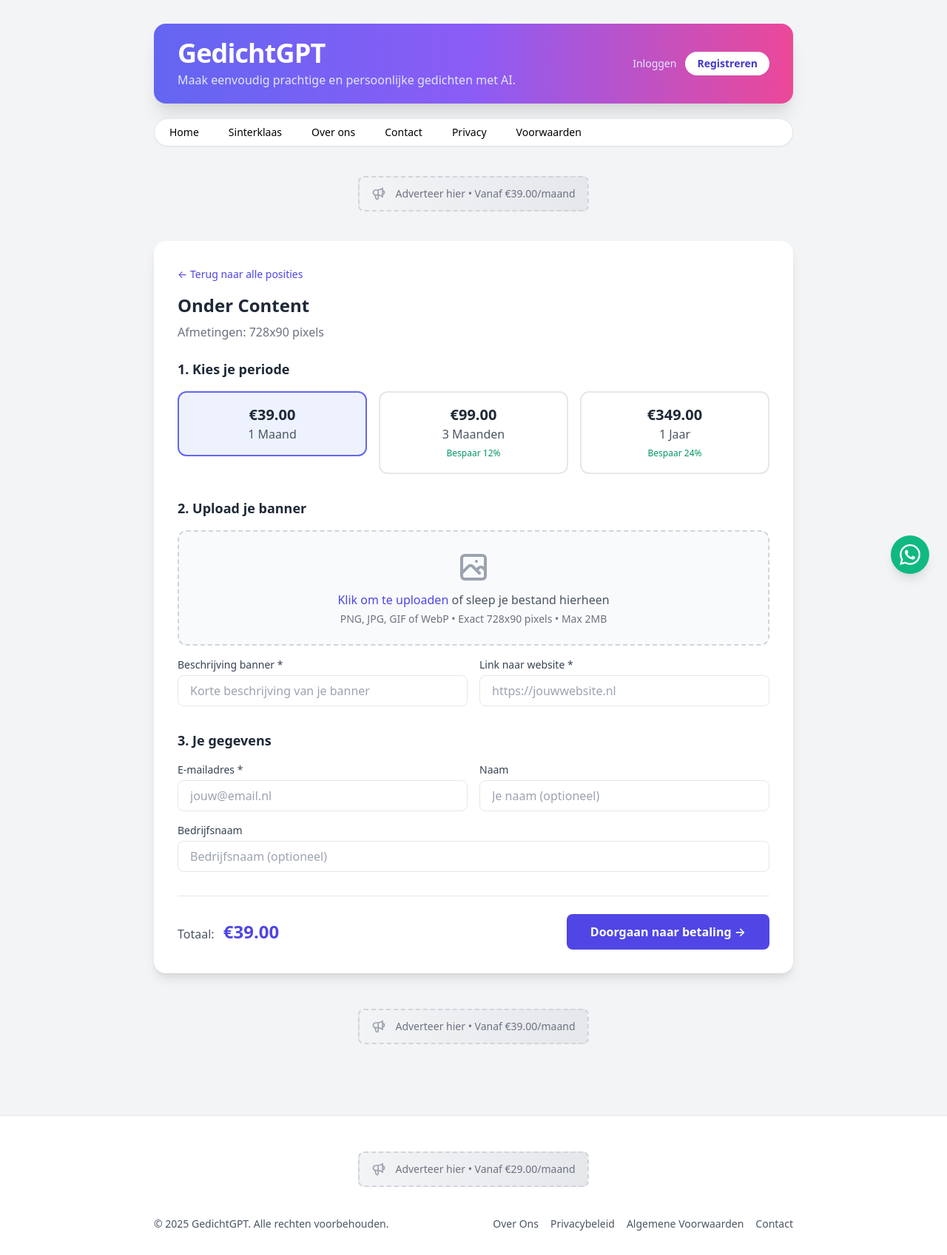
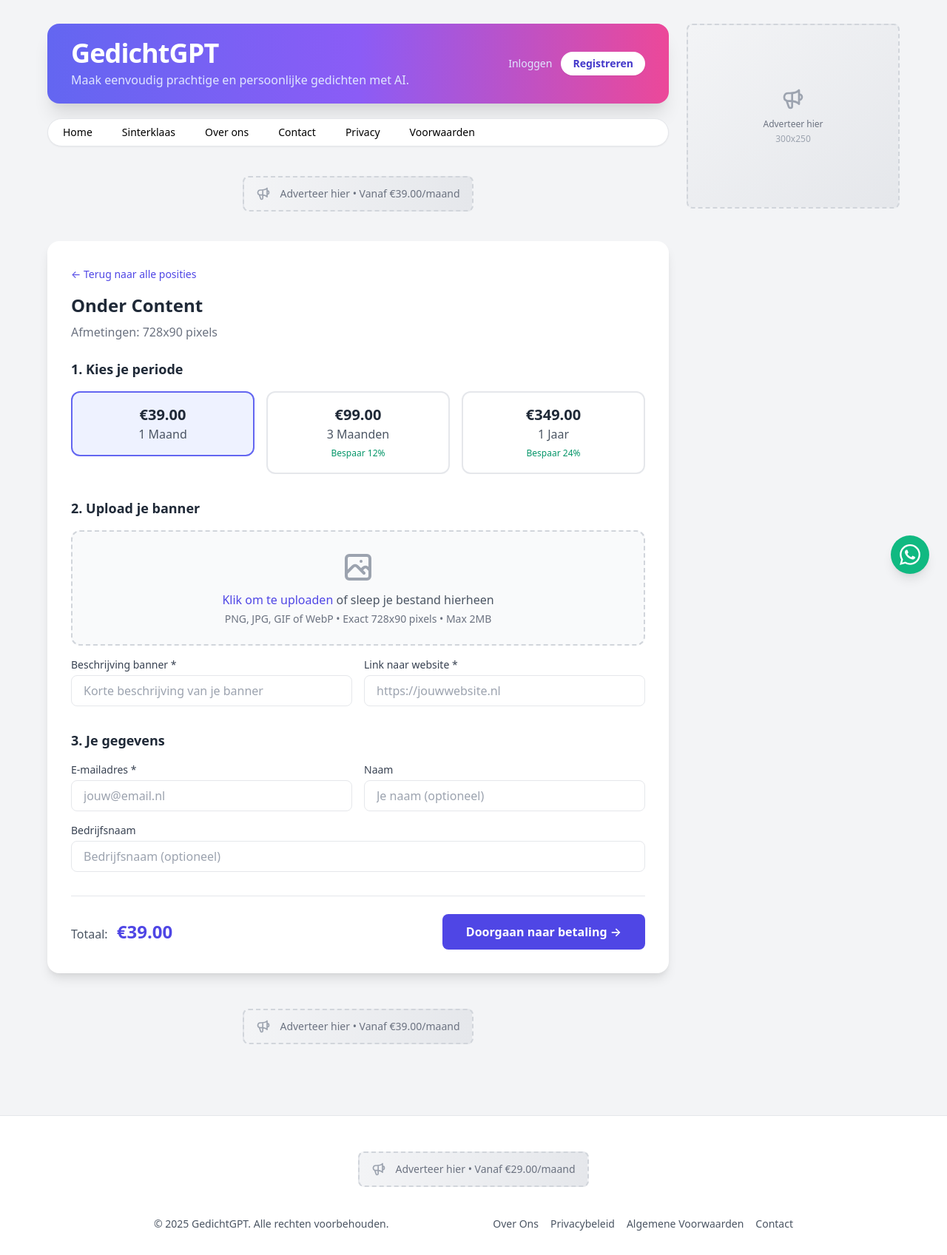
Before and after one commit to smrht/gptgedicht, a Django app: page /adverteren/onder-content/ in a window 1280 px wide. Shown: the whole page at 74% size. Run offline with Django 4.2, Linux system fonts and the light colour scheme; data comes from the database, SQL or seed files in the repository; data that the repository does not hold is empty.

Commit message:
refactor: voeg sidebar layout toe met sticky banner slot voor desktop weergave
- Vervang max-w-4xl container door flexbox layout met gap-6 en max-w-6xl
- Voeg main content area toe met flex-1 en max-w-4xl voor responsive breedte
- Implementeer sidebar aside met w-72 en hidden lg:block voor desktop-only weergave
- Voeg sticky top-8 positioning toe aan sidebar voor scroll behavior
- Plaats banner_slot 'sidebar' in aside voor dedicated advertentie ruimte
- Behoud bestaande header, content en below

```diff
--- a/poems/templates/base.html
+++ b/poems/templates/base.html
@@ -34,7 +34,10 @@
     {% block extra_head %}{% endblock %}
 </head>
 <body class="bg-gray-100 min-h-screen flex flex-col">
-    <div class="container mx-auto px-4 py-8 max-w-4xl flex-grow">
+    <div class="container mx-auto px-4 py-8 flex-grow">
+        <div class="flex gap-6 max-w-6xl mx-auto">
+            <!-- Main content area -->
+            <div class="flex-1 max-w-4xl">
         <!-- Header met authenticatie en credits -->
         <header class="mb-6">
             <div class="bg-gradient-to-r from-indigo-500 via-purple-500 to-pink-500 rounded-2xl shadow-xl px-5 py-4 md:px-8 md:py-5 flex flex-col md:flex-row md:items-center md:justify-between text-white">
@@ -99,6 +102,15 @@
             {% banner_slot_inline 'below_content' %}
         </div>
 
+            </div>
+
+            <!-- Sidebar met banner (alleen desktop) -->
+            <aside class="hidden lg:block w-72 flex-shrink-0">
+                <div class="sticky top-8">
+                    {% banner_slot 'sidebar' %}
+                </div>
+            </aside>
+        </div>
     </div>
 
     <!-- Footer -->
```
